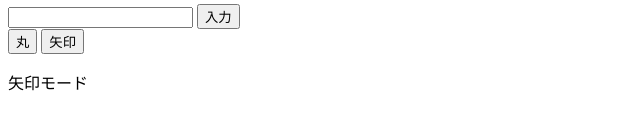
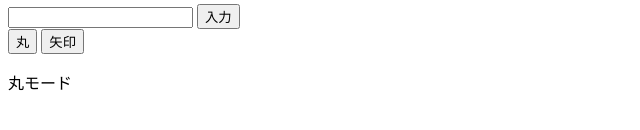
Before and after one commit to anddev68/CRProto, a plain HTML site: page index.html in a window 1280 px wide. Shown: the part 520-650 px from the top of the page, 0-640 px from the left. Drawn offline with Linux system fonts and the light colour scheme.

Commit message:
デフォルトモードの表示がバグっていたのを修正

```diff
--- a/index.html
+++ b/index.html
@@ -16,7 +16,7 @@
 
     <button id="circle">丸</button>
     <button id="arrow">矢印</button>
-    <p id="mode">矢印モード</p>
+    <p id="mode">丸モード</p>
 
     <script src="https://frogcat.github.io/canvas-arrow/canvas-arrow.js"></script>
 
```
